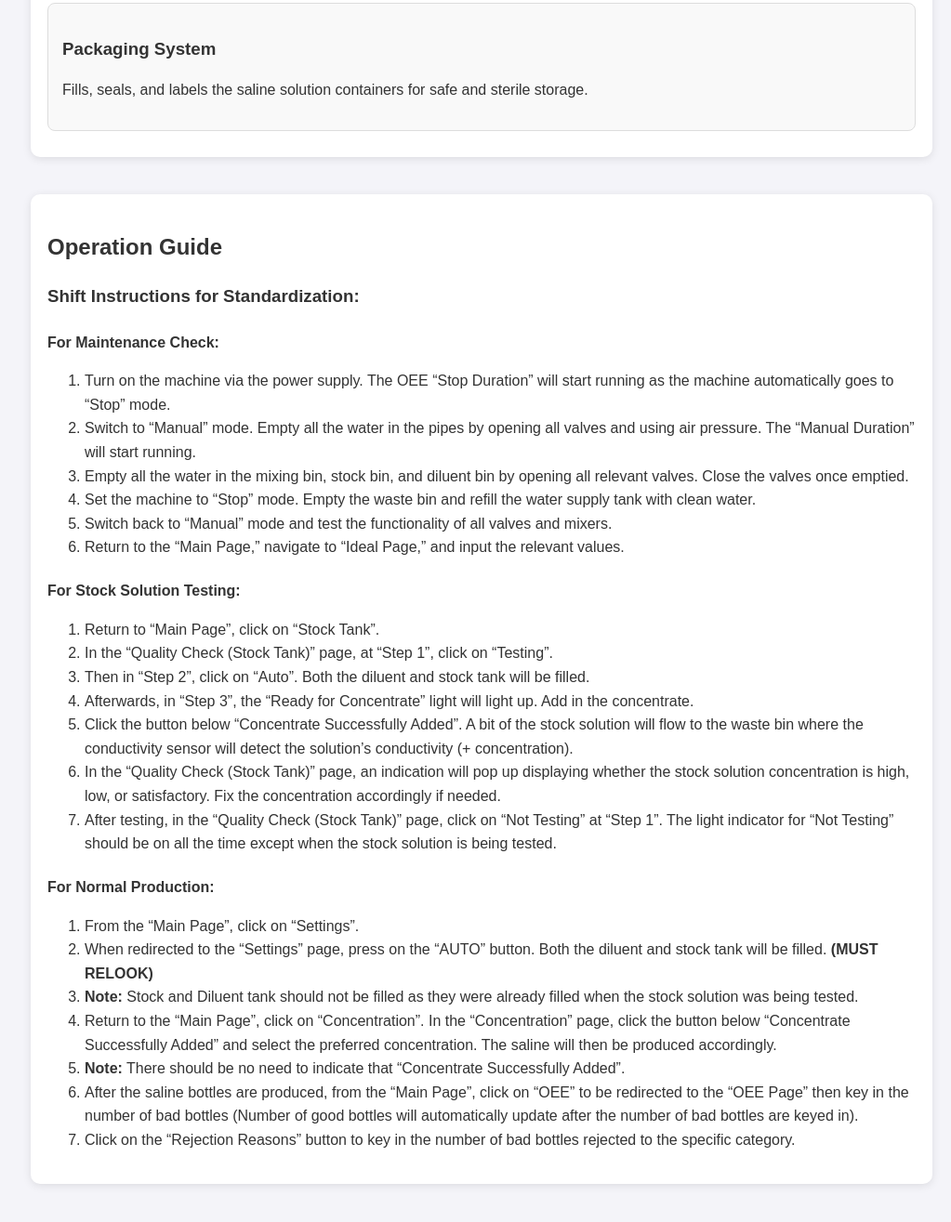
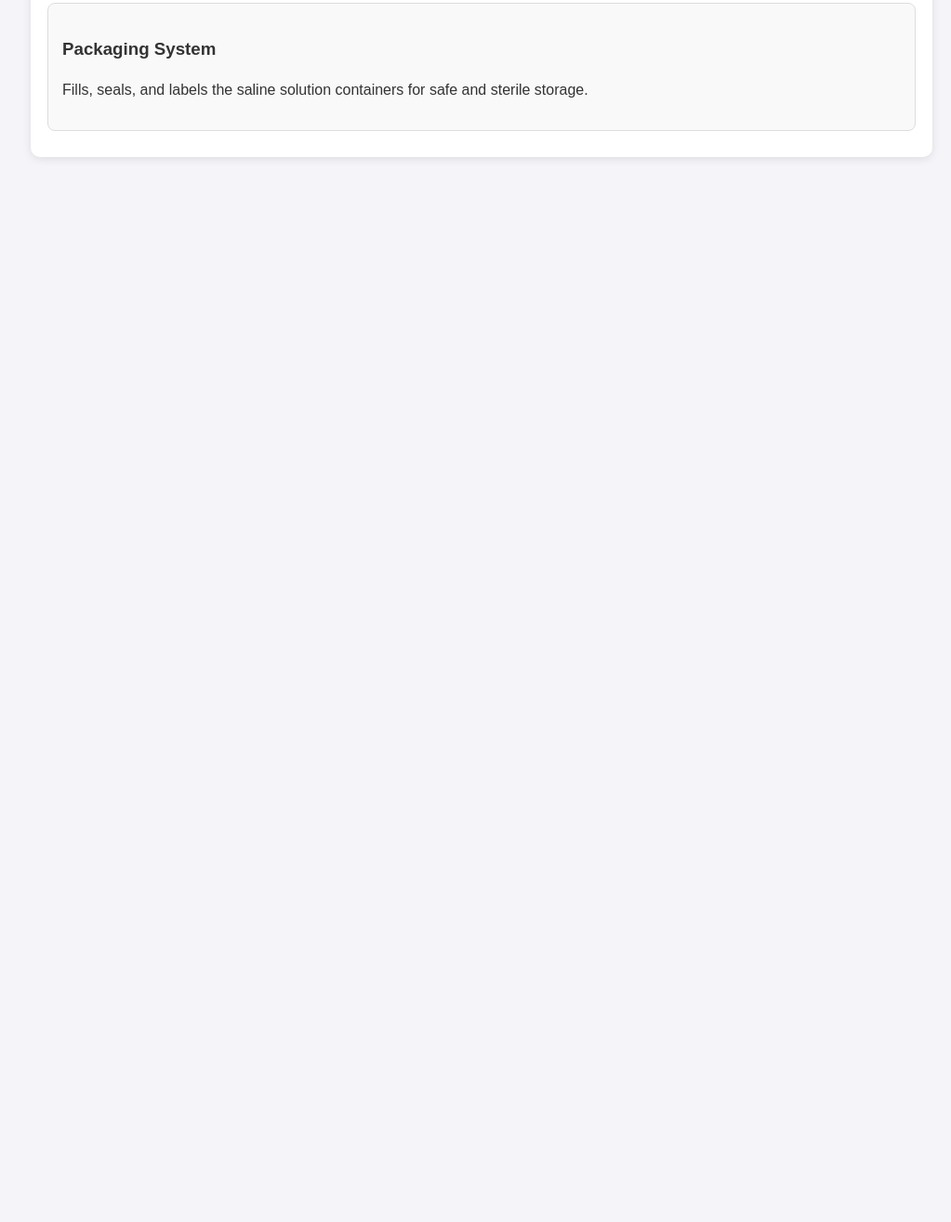
Before and after one commit to Juncheng112/Webiste, a website: page Main_Page/main.html in a window 1280 px wide. Shown: the part 1948-3263 px from the top of the page at 93% size, without its empty margins (257-1280 px from the left). After the commit the page ends 2177 px from the top, so only its background shows below. Drawn offline with Linux system fonts and the light colour scheme.

Commit message:
Update main.html

```diff
--- a/Main_Page/main.html
+++ b/Main_Page/main.html
@@ -106,44 +106,6 @@
                 </div>
             </section>
         </div>
-
-        <!-- Operation Guide Section -->
-        <div id="guide-container" class="section-container">
-            <section id="guide" class="section">
-                <h2>Operation Guide</h2>
-                <h3>Shift Instructions for Standardization:</h3>
-                <h4>For Maintenance Check:</h4>
-                <ol>
-                    <li>Turn on the machine via the power supply. The OEE “Stop Duration” will start running as the machine automatically goes to “Stop” mode.</li>
-                    <li>Switch to “Manual” mode. Empty all the water in the pipes by opening all valves and using air pressure. The “Manual Duration” will start running.</li>
-                    <li>Empty all the water in the mixing bin, stock bin, and diluent bin by opening all relevant valves. Close the valves once emptied.</li>
-                    <li>Set the machine to “Stop” mode. Empty the waste bin and refill the water supply tank with clean water.</li>
-                    <li>Switch back to “Manual” mode and test the functionality of all valves and mixers.</li>
-                    <li>Return to the “Main Page,” navigate to “Ideal Page,” and input the relevant values.</li>
-                </ol>
-                <h4>For Stock Solution Testing:</h4>
-                <ol>
-                    <li>Return to “Main Page”, click on “Stock Tank”.</li>
-                    <li>In the “Quality Check (Stock Tank)” page, at “Step 1”, click on “Testing”.</li>
-                    <li>Then in “Step 2”, click on “Auto”. Both the diluent and stock tank will be filled.</li>
-                    <li>Afterwards, in “Step 3”, the “Ready for Concentrate” light will light up. Add in the concentrate.</li>
-                    <li>Click the button below “Concentrate Successfully Added”. A bit of the stock solution will flow to the waste bin where the conductivity sensor will detect the solution’s conductivity (+ concentration).</li>
-                    <li>In the “Quality Check (Stock Tank)” page, an indication will pop up displaying whether the stock solution concentration is high, low, or satisfactory. Fix the concentration accordingly if needed.</li>
-                    <li>After testing, in the “Quality Check (Stock Tank)” page, click on “Not Testing” at “Step 1”. The light indicator for “Not Testing” should be on all the time except when the stock solution is being tested.</li>
-                </ol>
-
-                <h4>For Normal Production:</h4>
-                <ol>
-                    <li>From the “Main Page”, click on “Settings”.</li>
-                    <li>When redirected to the “Settings” page, press on the “AUTO” button. Both the diluent and stock tank will be filled. <strong>(MUST RELOOK)</strong></li>
-                    <li><strong>Note:</strong> Stock and Diluent tank should not be filled as they were already filled when the stock solution was being tested.</li>
-                    <li>Return to the “Main Page”, click on “Concentration”. In the “Concentration” page, click the button below “Concentrate Successfully Added” and select the preferred concentration. The saline will then be produced accordingly.</li>
-                    <li><strong>Note:</strong> There should be no need to indicate that “Concentrate Successfully Added”.</li>
-                    <li>After the saline bottles are produced, from the “Main Page”, click on “OEE” to be redirected to the “OEE Page” then key in the number of bad bottles (Number of good bottles will automatically update after the number of bad bottles are keyed in).</li>
-                    <li>Click on the “Rejection Reasons” button to key in the number of bad bottles rejected to the specific category.</li>
-                </ol>
-            </section>
-        </div>
     </main>
     <script src="script.js"></script>
 </body>
```
